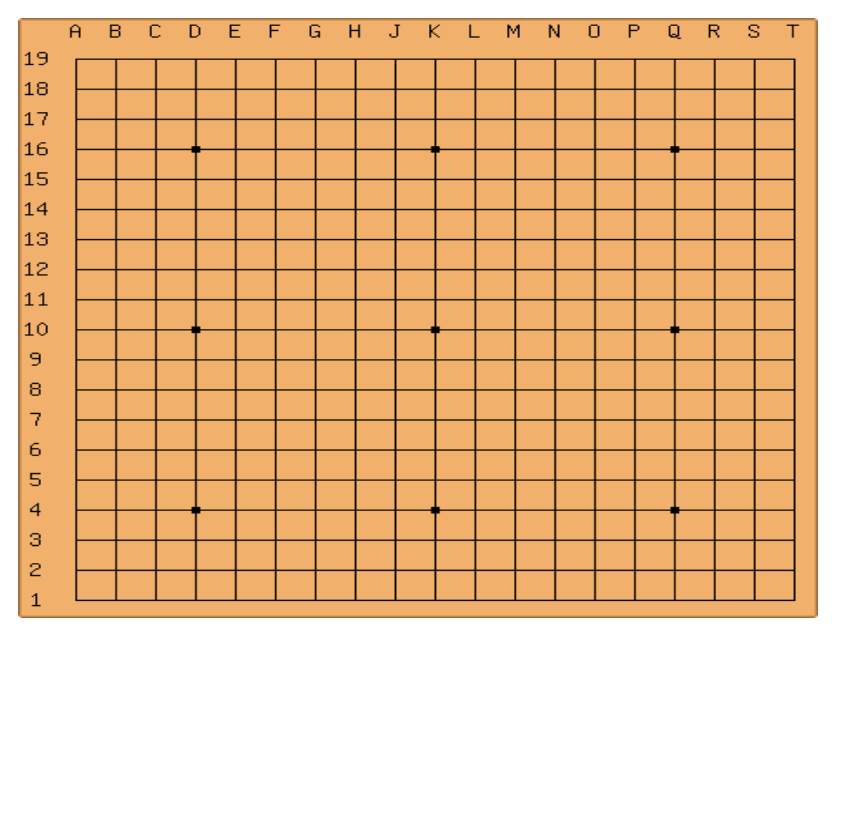
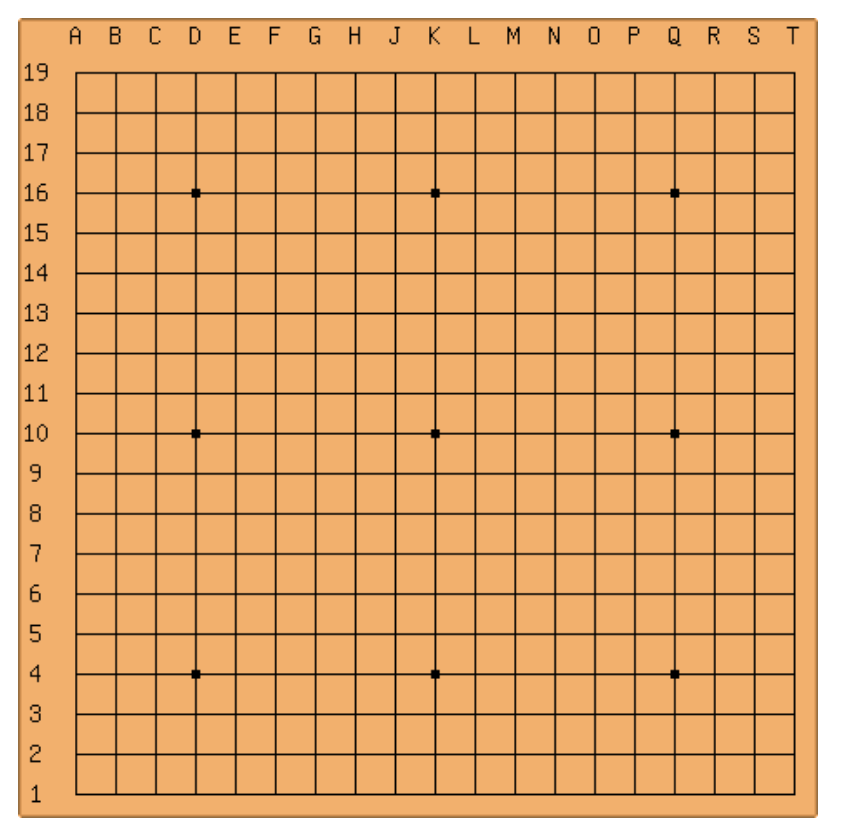
Before and after one commit to xB4c0n4t0rx/FiveInARowProject, a plain HTML site: page prototypeGo.html in a window 1280 px wide. Shown: the whole page, without its empty margins (0-863 px from the left). Drawn offline with Linux system fonts and the light colour scheme.

Commit message:
Fixed offset for pieces

```diff
--- a/prototypeGo.html
+++ b/prototypeGo.html
@@ -56,14 +56,14 @@
 
 		function buildIntersects(){
 			cells = new Array(361);
-			xOffset = 52;
-			yOffset = 52;
+			xOffset = 58;
+			yOffset = 58;
 			for (i = 0; i < cells.length; i++){
 				cells[i] = new Cell();
 				row = parseInt(i / 19);
 				col = i % 19;
-				xPos = (row * 35) + xOffset;
-				yPos = (col * 35) + yOffset;
+				xPos = (row * 40) + xOffset;
+				yPos = (col * 40) + yOffset;
 				cells[i].setPosition(xPos, yPos);
 			} // end for loop
 
--- a/simpleGame.js
+++ b/simpleGame.js
@@ -585,7 +585,7 @@ function Scene(){
       this.canvas.style.display = "block";
     }
 
-    this.setSize(800, 600);
+    this.setSize(800, 800);
     this.setPos(10, 10);
     this.setBG("lightgray");
 
```
